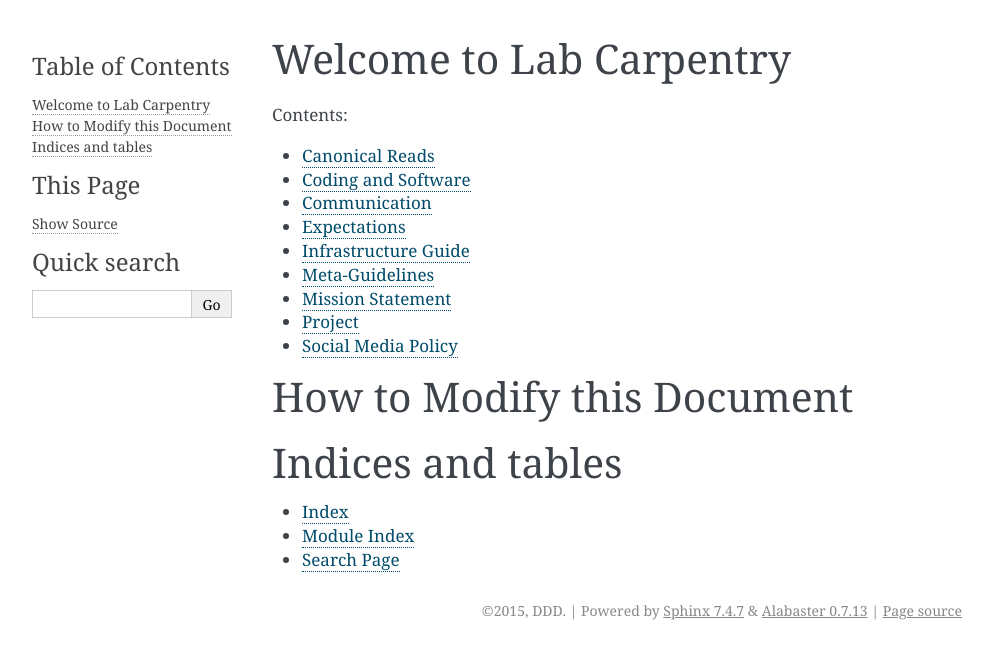
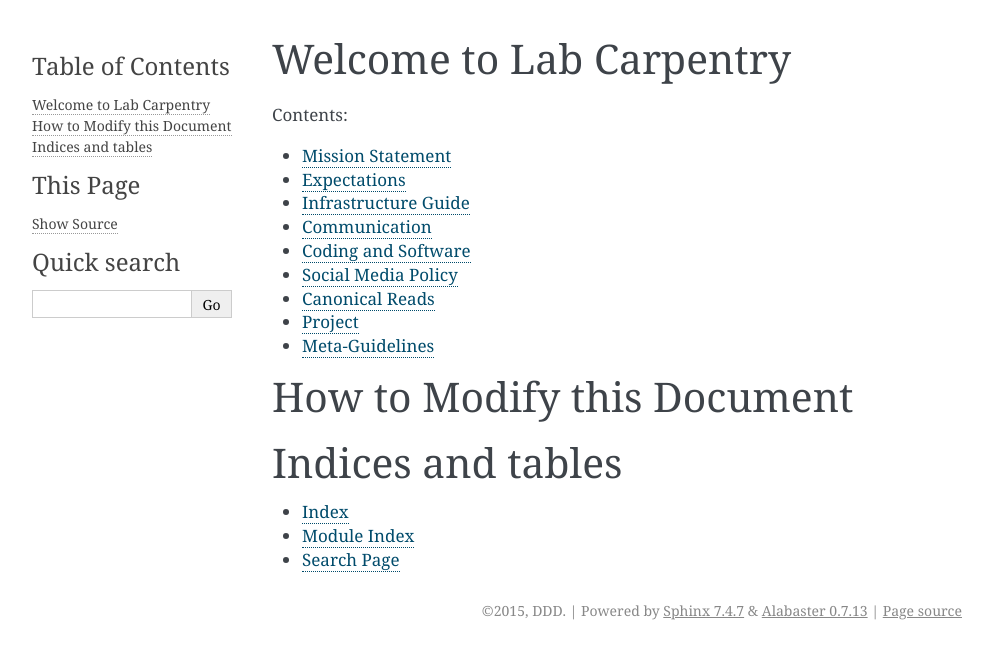
Before and after one commit to greenelab/onboarding, a Sphinx documentation site: the page built from source/index.rst, in a window 1280 px wide. Shown: the top 659 px of the page, without its empty margins (148-1140 px from the left). Built offline with Sphinx 7.4.7, drawn with Linux system fonts in a browser that asks for light colours; some of the changed lines change nothing that is shown.

Commit message:
List them out to get the order right.

```diff
--- a/source/index.rst
+++ b/source/index.rst
@@ -10,9 +10,16 @@ Contents:
 
 .. toctree::
    :maxdepth: 2
-   :glob:
 
-   *
+   mission_statement
+   expectations
+   infrastructure
+   communication
+   coding_and_software
+   social_media_policy
+   canonical_reads
+   project
+   meta
 
 How to Modify this Document
 ===========================
```
